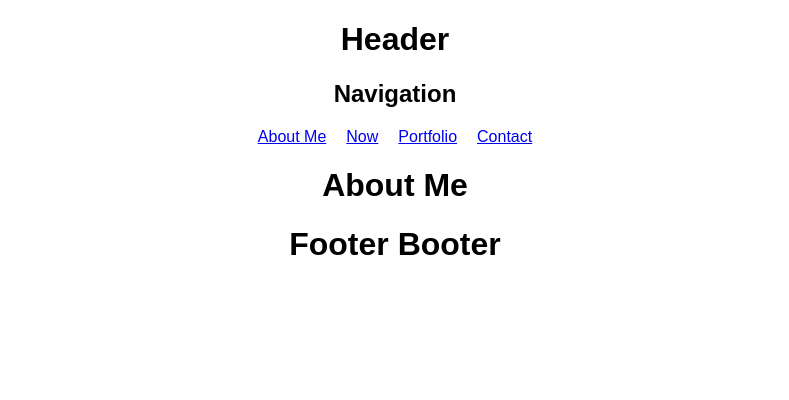
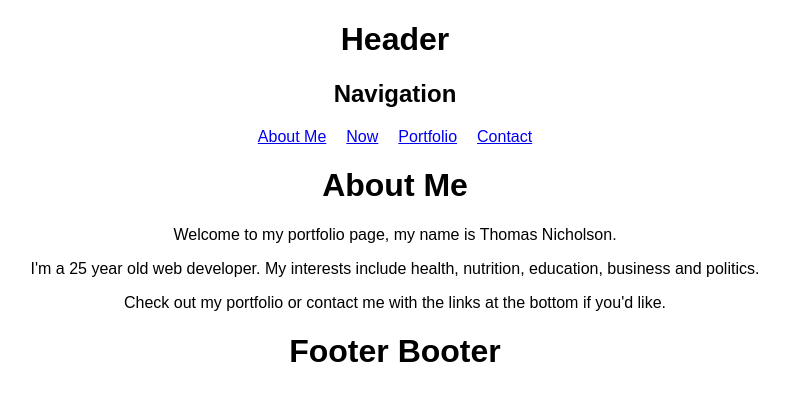
Before and after one commit to thomas-nicholson/react-portfolio, a React (Create React App) app: page / in a window 1280 px wide. Shown: the top 400 px of the page, without its empty margins (245-1034 px from the left). Built offline with nearby package versions, Linux system fonts and the light colour scheme.

Commit message:
Added styling and paragraph elements

```diff
--- a/src/components/pages/AboutMe.js
+++ b/src/components/pages/AboutMe.js
@@ -1,7 +1,15 @@
+const style = {
+    textAlign: "justify",
+    textJustify: "inter-word"
+}
+
 function AboutMe() {
     return(
-        <div>
+        <div style={style} >
             <h1>About Me</h1>
+            <p>Welcome to my portfolio page, my name is Thomas Nicholson.</p>
+            <p>I'm a 25 year old web developer. My interests include health, nutrition, education, business and politics.</p>
+            <p>Check out my portfolio or contact me with the links at the bottom if you'd like.</p>
         </div>
     )
 }
```
